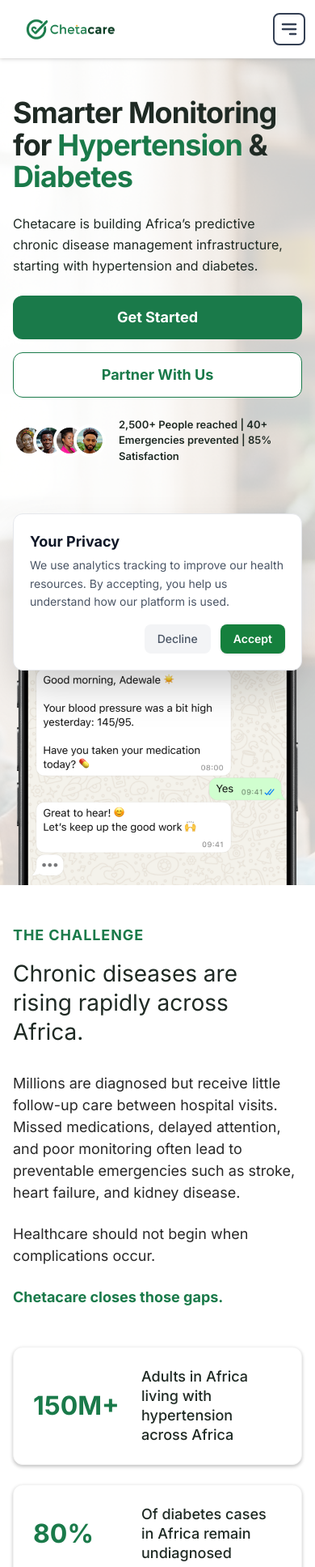
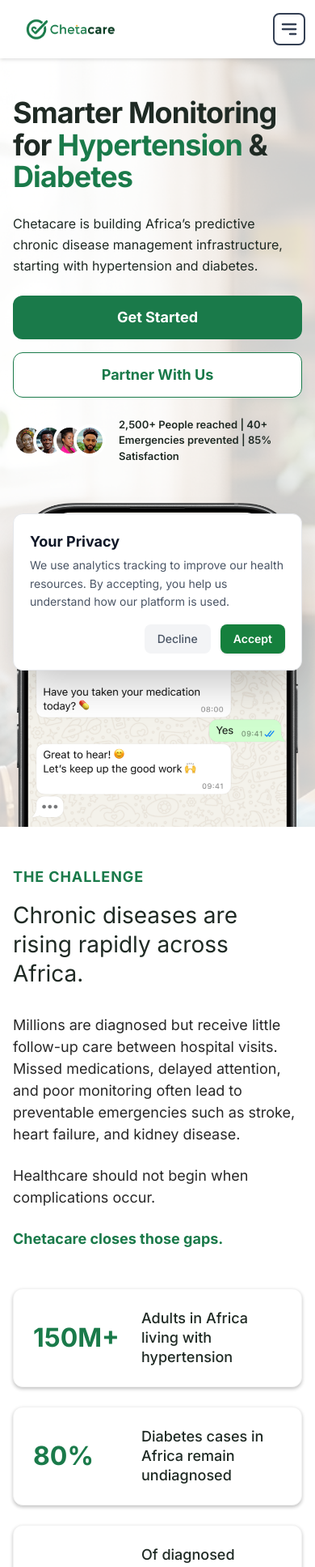
Before and after one commit to Ahmad-mustapha/chetacare, a React (Vite) app: page / in a window 390 px wide. Shown: the top 1935 px of the page at 81% size. Built offline with nearby package versions, Linux system fonts and the light colour scheme.

Commit message:
Update home page for mobile verion small changes

```diff
--- a/src/components/Navbar.tsx
+++ b/src/components/Navbar.tsx
@@ -26,7 +26,7 @@
 
   return (
     <nav className="bg-[#FFFFFF] h-[72px] lg:h-[89px] sticky top-0 z-[100] shadow-[0px_2px_4px_rgba(145,145,145,0.25)] flex items-center">
-      <div className="w-full mx-auto flex items-center justify-between pl-[16px] pr-[12px] lg:py-[18px] lg:px-[100px]">
+      <div className="w-[1440px] mx-auto flex items-center justify-between pl-[16px] pr-[12px] lg:py-[18px] lg:px-[100px]">
 
         {/* Logo */}
         <Link to="/" className="w-[148px] h-[28px] lg:w-[210px] lg:h-[40px] z-[101]">
--- a/src/components/home/Hero.tsx
+++ b/src/components/home/Hero.tsx
@@ -28,31 +28,31 @@
   return (
     <section
       ref={sectionRef}
-      className={`relative w-full lg:h-[667px] flex flex-col lg:flex-row items-stretch pt-12 md:pt-16 lg:pt-[80px] pb-0 transition-opacity duration-[800ms] ease-in-out ${
+      className={`relative max-w-[1440px] mx-auto lg:h-[667px] flex flex-col lg:flex-row items-stretch pt-12 md:pt-16 lg:pt-[80px] pb-0 bg-cover bg-no-repeat bg-center lg:bg-left-top transition-opacity duration-[800ms] ease-in-out ${
         isVisible ? 'opacity-100' : 'opacity-0'
       }`}
       style={{
-        backgroundImage: `url('${heroBg}')`,
-        backgroundSize: 'cover',
-        backgroundPosition: 'center',
+        backgroundImage: `url('${heroBg}')`
       }}
     >
       {/* Light Figma Overlay (White with 80% opacity) */}
       <div className="absolute inset-0 bg-white/80 z-0 pointer-events-none"></div>
 
       {/* Main Container */}
-      <div className="w-full max-w-[1440px] mx-auto px-4 md:px-8 lg:px-12 xl:px-[100px] flex flex-col lg:flex-row items-stretch justify-between gap-12 lg:gap-16 z-10 relative h-full">
+      <div className="w-full max-w-[1440px] mx-auto px-4 md:px-8 lg:px-12 xl:px-[100px] flex flex-col lg:flex-row items-stretch justify-between gap-6 lg:gap-12 xl:gap-16 z-10 relative h-full">
 
         {/* Left Column: Text & Metrics Container */}
-        <div className="flex flex-col justify-start items-start w-full lg:w-1/2 max-w-[610px] gap-6 lg:gap-6 relative z-20 pb-12 lg:pb-0">
+        <div className="flex flex-col justify-start items-start w-full lg:w-1/2 max-w-[610px] gap-6 relative z-20 pb-0">
 
           {/* Main Heading and Subtitle Frame */}
           <div className="flex flex-col gap-6 lg:gap-8 w-full">
-            <h1 className="text-[#1F2A24] font-bold text-[2.25rem] md:text-[3.25rem] lg:text-[70px] leading-[1.1] lg:leading-[75px] tracking-tight lg:tracking-[-2px] font-sans">
+            {/* Smooth font-size and leading progression across 4 breakpoints */}
+            <h1 className="text-[#1F2A24] font-bold text-[2.25rem] md:text-[3rem] lg:text-[3.75rem] xl:text-[70px] leading-[1.1] md:leading-[1.1] lg:leading-[1.1] xl:leading-[75px] tracking-tight xl:tracking-[-2px] font-sans">
               Smarter Monitoring for <span className="text-[#1A7A4A]">Hypertension</span> & <span className="text-[#1A7A4A]">Diabetes</span>
             </h1>
 
-            <p className="text-[#1F2A24] text-[1rem] lg:text-[20px] font-normal leading-relaxed lg:leading-[24px] font-sans">
+            {/* Subtitle font scale matched proportionally */}
+            <p className="text-[#1F2A24] text-[1rem] md:text-[1.125rem] lg:text-[1.25rem] xl:text-[20px] font-normal leading-relaxed md:leading-relaxed lg:leading-normal xl:leading-[24px] font-sans">
               Chetacare is building Africa’s predictive chronic disease management
               infrastructure, starting with hypertension and diabetes.
             </p>
@@ -82,7 +82,6 @@
 
             {/* Social Proof (Avatar Stack & Metrics) */}
             <div className="flex flex-row items-center gap-4">
-              {/* Added shrink-0 here to prevent the text from squishing the images on mobile */}
               <div className="flex -space-x-[15px] items-center shrink-0">
                 <img className="w-10 h-10 rounded-full border-4 border-white object-cover bg-gray-200" alt="User avatar 1" src="/assets/User1.png" />
                 <img className="w-10 h-10 rounded-full border-4 border-white object-cover bg-gray-200" alt="User avatar 2" src="/assets/User2.png" />
--- a/src/components/home/HowWeWork.tsx
+++ b/src/components/home/HowWeWork.tsx
@@ -1,7 +1,7 @@
 import React, { useEffect, useRef, useState } from 'react';
 import { Link } from 'react-router-dom';
 
-const heroMockup = "/assets/iPhone-full.png";
+const heroVideo = "/assets/iphone_video.mp4";
 
 const HowWeWork: React.FC = () => {
   const [isVisible, setIsVisible] = useState(false);
@@ -95,12 +95,15 @@
 
         </div>
 
-        {/* Right Column: Demo Video / Mockup Container */}
-        <div className="w-full lg:w-[610px] h-[500px] lg:h-[738px] bg-[#F3F3F3] flex items-center justify-center rounded-[24px] overflow-hidden p-6">
-          <img
-            src={heroMockup}
-            alt="Chetacare Transparent iPhone Mockup Display"
-            className="w-full max-w-[310px] h-auto max-h-[641px] object-contain"
+        {/* Right Column: Demo Video Container */}
+        <div className="w-full lg:w-[610px] h-auto lg:h-[738px] bg-[#F3F3F3] flex items-center justify-center rounded-[24px] overflow-hidden py-10 px-6 lg:p-6">
+          <video
+            src={heroVideo}
+            autoPlay
+            loop
+            muted
+            playsInline
+            className="w-full h-full object-contain pointer-events-none rounded-[16px]"
           />
         </div>
 
--- a/src/components/home/Problem.tsx
+++ b/src/components/home/Problem.tsx
@@ -64,7 +64,7 @@
           <div className="problem-stat-card">
             <div className="problem-stat-number">150M+</div>
             <div className="problem-stat-text">
-              Adults in Africa living with hypertension across Africa
+              Adults in Africa living with hypertension
             </div>
           </div>
 
@@ -72,7 +72,7 @@
           <div className="problem-stat-card">
             <div className="problem-stat-number">80%</div>
             <div className="problem-stat-text">
-              Of diabetes cases in Africa remain undiagnosed
+              Diabetes cases in Africa remain undiagnosed
             </div>
           </div>
 
```
Also changed, not shown: 1 other file (tests, documents, lock files or other folders).
